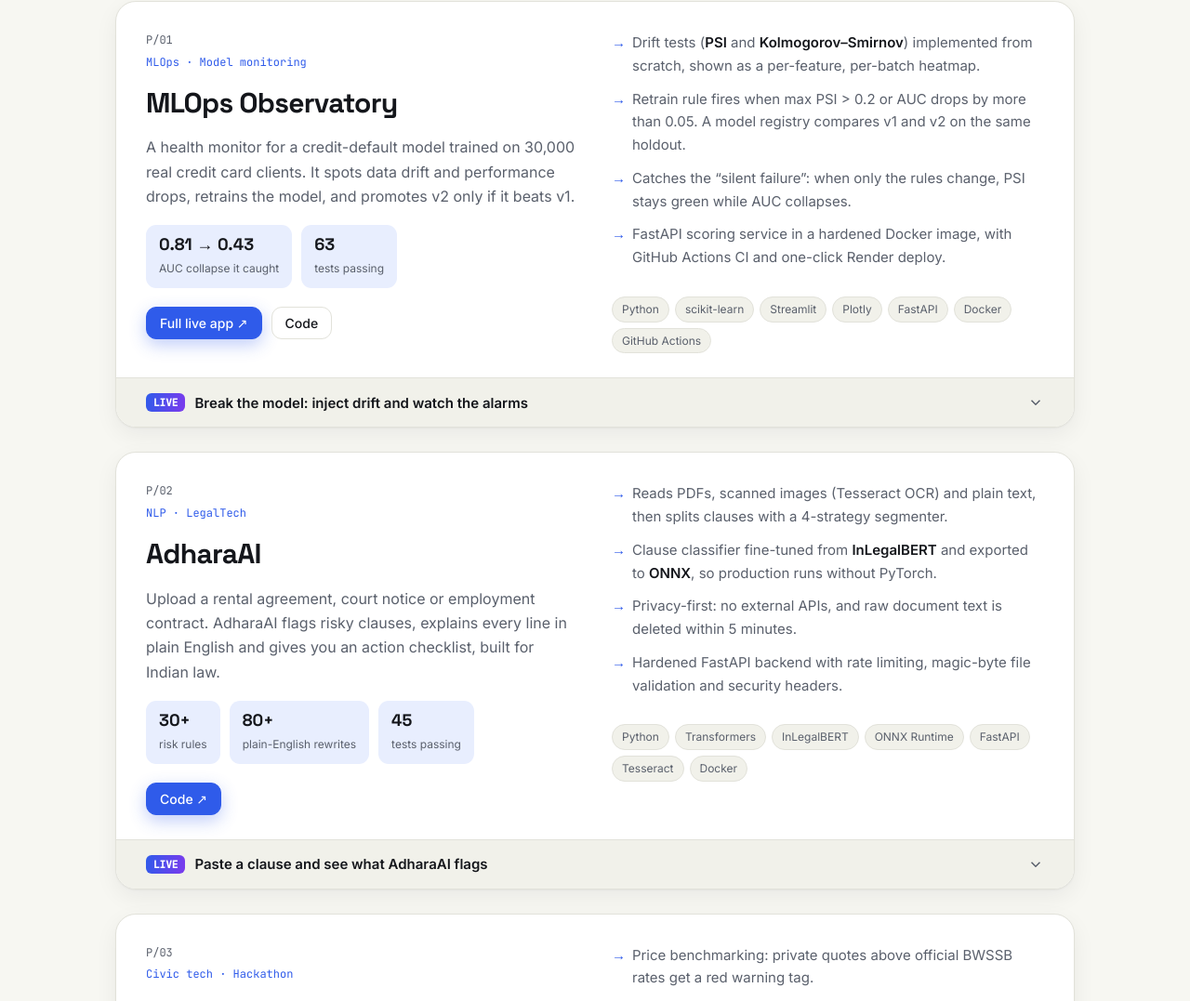
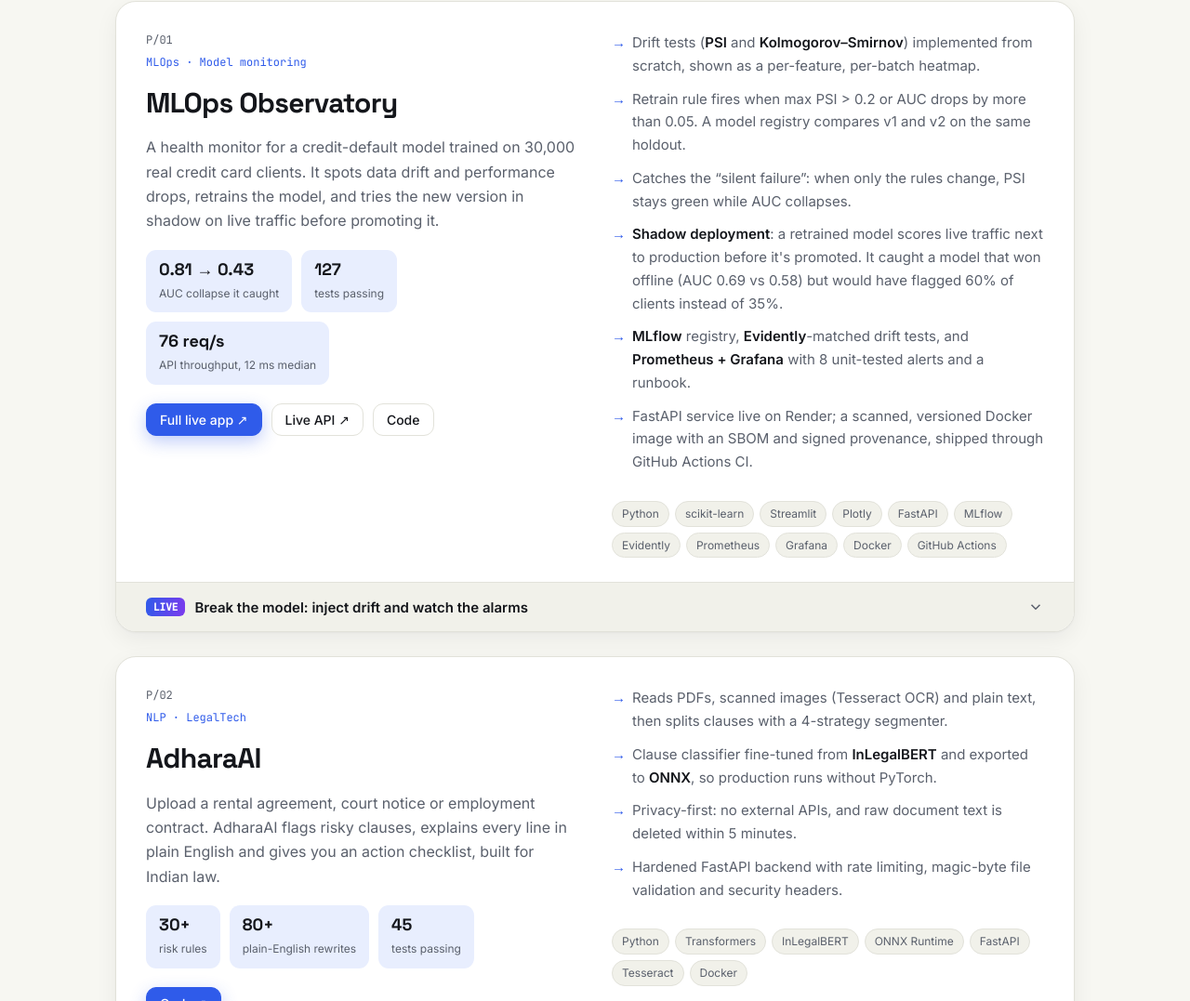
Before and after one commit to Sudeepn1104/Sudeepn1104.github.io, a plain HTML site: page index.html in a window 1280 px wide. Shown: the part 1723-2800 px from the top of the page at 93% size. Drawn offline with Linux system fonts and the light colour scheme.

Commit message:
Update resume and MLOps Observatory card (#1)
Claude-Session: https://claude.ai/code/session_019SSPnrVFZ8CDQ5SdFPsCba

Co-authored-by: Claude <noreply@anthropic.com>

```diff
--- a/index.html
+++ b/index.html
@@ -387,13 +387,15 @@
             <div class="idx mono">P/01</div>
             <div class="kind mono">MLOps · Model monitoring</div>
             <h3>MLOps Observatory</h3>
-            <p class="sum">A health monitor for a credit-default model trained on 30,000 real credit card clients. It spots data drift and performance drops, retrains the model, and promotes v2 only if it beats v1.</p>
+            <p class="sum">A health monitor for a credit-default model trained on 30,000 real credit card clients. It spots data drift and performance drops, retrains the model, and tries the new version in shadow on live traffic before promoting it.</p>
             <div class="stat-row">
               <div class="stat"><b>0.81 → 0.43</b><span>AUC collapse it caught</span></div>
-              <div class="stat"><b>63</b><span>tests passing</span></div>
+              <div class="stat"><b>127</b><span>tests passing</span></div>
+              <div class="stat"><b>76 req/s</b><span>API throughput, 12 ms median</span></div>
             </div>
             <div class="links">
               <a class="btn primary sm" href="https://mlops-observatory-sudeepunayak.streamlit.app/" target="_blank" rel="noopener">Full live app ↗</a>
+              <a class="btn sm" href="https://mlops-observatory-api.onrender.com/docs" target="_blank" rel="noopener">Live API ↗</a>
               <a class="btn sm" href="https://github.com/Sudeepn1104/MLOPs-Observatory" target="_blank" rel="noopener">Code</a>
             </div>
           </div>
@@ -402,9 +404,11 @@
               <li>Drift tests (<b>PSI</b> and <b>Kolmogorov–Smirnov</b>) implemented from scratch, shown as a per-feature, per-batch heatmap.</li>
               <li>Retrain rule fires when max PSI &gt; 0.2 or AUC drops by more than 0.05. A model registry compares v1 and v2 on the same holdout.</li>
               <li>Catches the “silent failure”: when only the rules change, PSI stays green while AUC collapses.</li>
-              <li>FastAPI scoring service in a hardened Docker image, with GitHub Actions CI and one-click Render deploy.</li>
+              <li><b>Shadow deployment</b>: a retrained model scores live traffic next to production before it's promoted. It caught a model that won offline (AUC 0.69 vs 0.58) but would have flagged 60% of clients instead of 35%.</li>
+              <li><b>MLflow</b> registry, <b>Evidently</b>-matched drift tests, and <b>Prometheus + Grafana</b> with 8 unit-tested alerts and a runbook.</li>
+              <li>FastAPI service live on Render; a scanned, versioned Docker image with an SBOM and signed provenance, shipped through GitHub Actions CI.</li>
             </ul>
-            <div class="tags"><span class="tag">Python</span><span class="tag">scikit-learn</span><span class="tag">Streamlit</span><span class="tag">Plotly</span><span class="tag">FastAPI</span><span class="tag">Docker</span><span class="tag">GitHub Actions</span></div>
+            <div class="tags"><span class="tag">Python</span><span class="tag">scikit-learn</span><span class="tag">Streamlit</span><span class="tag">Plotly</span><span class="tag">FastAPI</span><span class="tag">MLflow</span><span class="tag">Evidently</span><span class="tag">Prometheus</span><span class="tag">Grafana</span><span class="tag">Docker</span><span class="tag">GitHub Actions</span></div>
           </div>
         </div>
         <div class="demo" data-demo="obs">
@@ -570,7 +574,7 @@
       <div class="skills">
         <div class="sk reveal"><h4>// languages</h4><ul><li>Python</li><li>JavaScript</li><li>TypeScript</li><li>Java</li><li>HTML / CSS</li></ul></div>
         <div class="sk reveal"><h4>// ml &amp; nlp</h4><ul><li>scikit-learn</li><li>PyTorch</li><li>Transformers</li><li>InLegalBERT</li><li>ONNX Runtime</li><li>pandas</li><li>SciPy</li></ul></div>
-        <div class="sk reveal"><h4>// mlops</h4><ul><li>Drift detection (PSI, KS)</li><li>Model registry</li><li>Retraining</li><li>Docker</li><li>GitHub Actions</li><li>Render</li><li>pytest</li></ul></div>
+        <div class="sk reveal"><h4>// mlops</h4><ul><li>Drift detection (PSI, KS, Evidently)</li><li>MLflow registry</li><li>Retraining</li><li>Shadow deployment</li><li>Prometheus</li><li>Grafana</li><li>Docker</li><li>GitHub Actions</li><li>Render</li><li>pytest</li></ul></div>
         <div class="sk reveal"><h4>// apps &amp; apis</h4><ul><li>FastAPI</li><li>Streamlit</li><li>Plotly</li><li>SQLite</li><li>Next.js</li><li>Tesseract OCR</li></ul></div>
       </div>
     </div>
```
Also changed, not shown: 1 other file.
